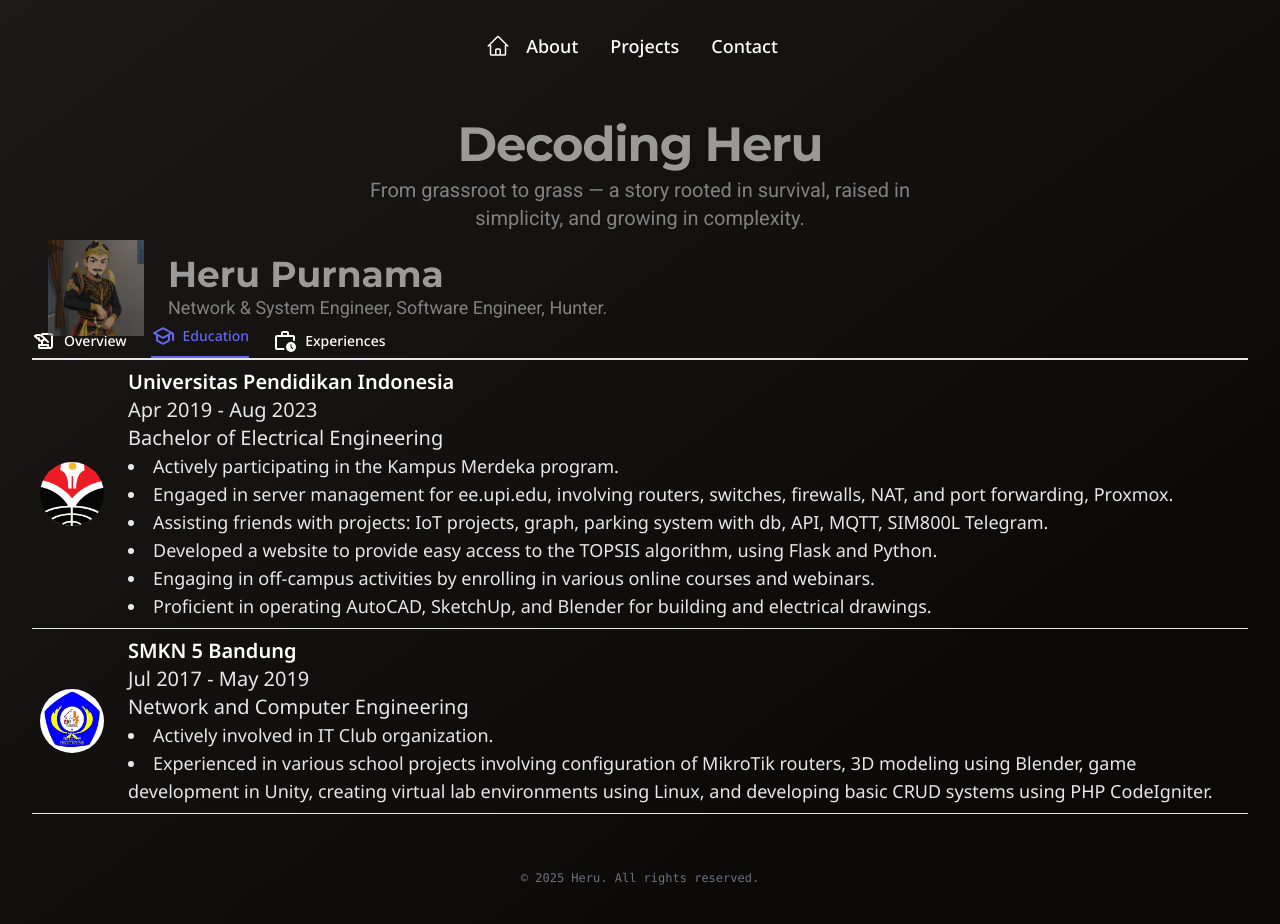
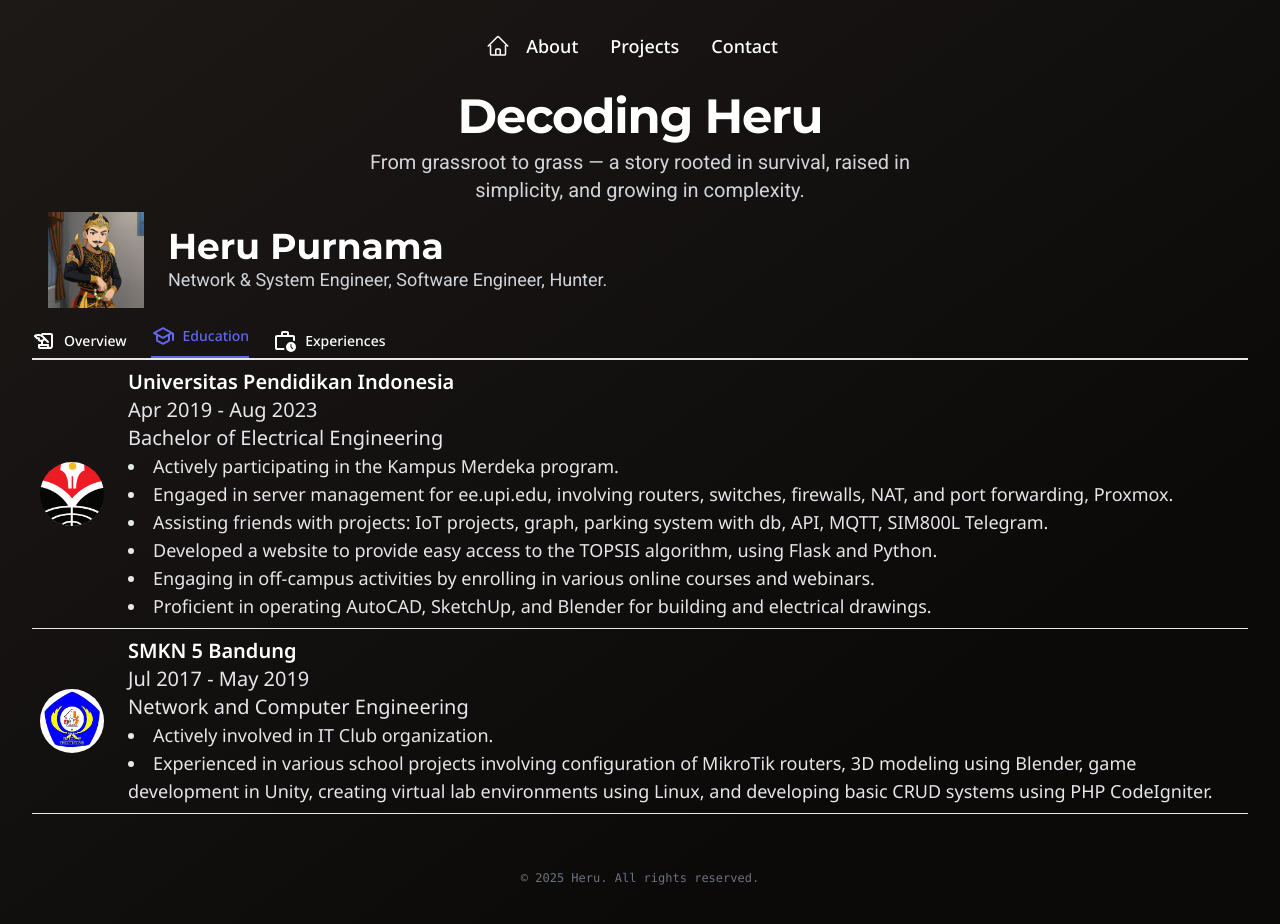
Before and after one commit to ruhefm/porto-web, a Vue app: page /about/education in a window 1280 px wide. Shown: the top 924 px of the page. Built offline with nearby package versions, Linux system fonts and the light colour scheme.

Commit message:
update animation

```diff
--- a/src/components/Introduction.vue
+++ b/src/components/Introduction.vue
@@ -1,5 +1,5 @@
 <template>
-      <section class="py-4">
+      <section class="py-4 animate-daribawah">
     <p class="leading-relaxed text-left">Hi, I am <strong class="text-white">Heru Purnama</strong>. A multidisciplinary IT Specialist.</p>
     <br/><p class="leading-relaxed text-justify">
       I am  an <strong class="text-white">IT Specialist</strong> with hands-on experience maintaining hardware, troubleshooting technical issues, and supporting users. Skilled in maintaining hardware and software systems to ensure optimal performance and user satisfaction. Aspiring <strong class="text-white">Network and System Engineer</strong> with a passion for networking concepts and protocols, build and maintain reliable network infrastructure. <strong class="text-white">Junior Full Stack Developer</strong> with a foundation in web development and IoT communication. Excited to contribute to the creation of innovative and user-friendly web and Internet of Things applications.
--- a/src/components/Profile.vue
+++ b/src/components/Profile.vue
@@ -1,5 +1,5 @@
 <template>
-  <section>
+  <section class="animate-daribawah">
     <h2 class="text-justify font-bold text-xl border-b pb-1"><a id="current-role" href="#current-role">Current Role</a></h2>
     <ul class="text-justify mt-2">
       <li>
--- a/src/components/Skills.vue
+++ b/src/components/Skills.vue
@@ -1,5 +1,5 @@
 <template>
-  <section>
+  <section class="animate-daribawah">
     <h2 class="text-xl font-semibold border-b pb-1 mb-4 text-left"><a id="tools" href="#tools">Tools</a></h2>
     <ul class="flex flex-wrap gap-2 text-sm">
       <li class="bg-gradient-to-br from-slate-800 to-slate-900 to-75% px-3 py-1 rounded" v-for="skill in skills" :key="skill">{{ skill }}</li>
--- a/src/components/aboutMenu.vue
+++ b/src/components/aboutMenu.vue
@@ -1,5 +1,5 @@
 <template>
-<nav v-scroll class="flex items-center sm:justify-normal gap-6 border-b-2 text-white text-center overflow-x-auto select-none">
+<nav v-scroll class="animate-daribawah flex items-center sm:justify-normal gap-6 border-b-2 text-white text-center overflow-x-auto select-none">
   <div v-for="(link, index) in links" :key="index">
   <RouterLink :to=link.link active-class="border-b-2 pb-2 border-indigo-500 text-indigo-500" class="flex items-center gap-2 hover:text-indigo-400 active">
     <span>
--- a/src/components/musicPreferences.vue
+++ b/src/components/musicPreferences.vue
@@ -1,5 +1,5 @@
 <template>
-<section class="py-4">
+<section class="py-4 animate-daribawah">
    <h2 class="text-justify font-bold text-xl border-b pb-1"><a id="music" href="#music">🎵 Music I Like</a></h2>
   <h2 class="text-2xl font-bold mb-4"></h2>
   <div class="grid grid-cols-1 sm:grid-cols-2 md:grid-cols-3">
--- a/tailwind.config.js
+++ b/tailwind.config.js
@@ -25,7 +25,7 @@ export default {
       },
       animation: {
         slide: 'slide 25s infinite',
-        daribawah: 'daribawah 15s ease forwards',
+        daribawah: 'daribawah 1s ease forwards',
       },
     },
   },
```
